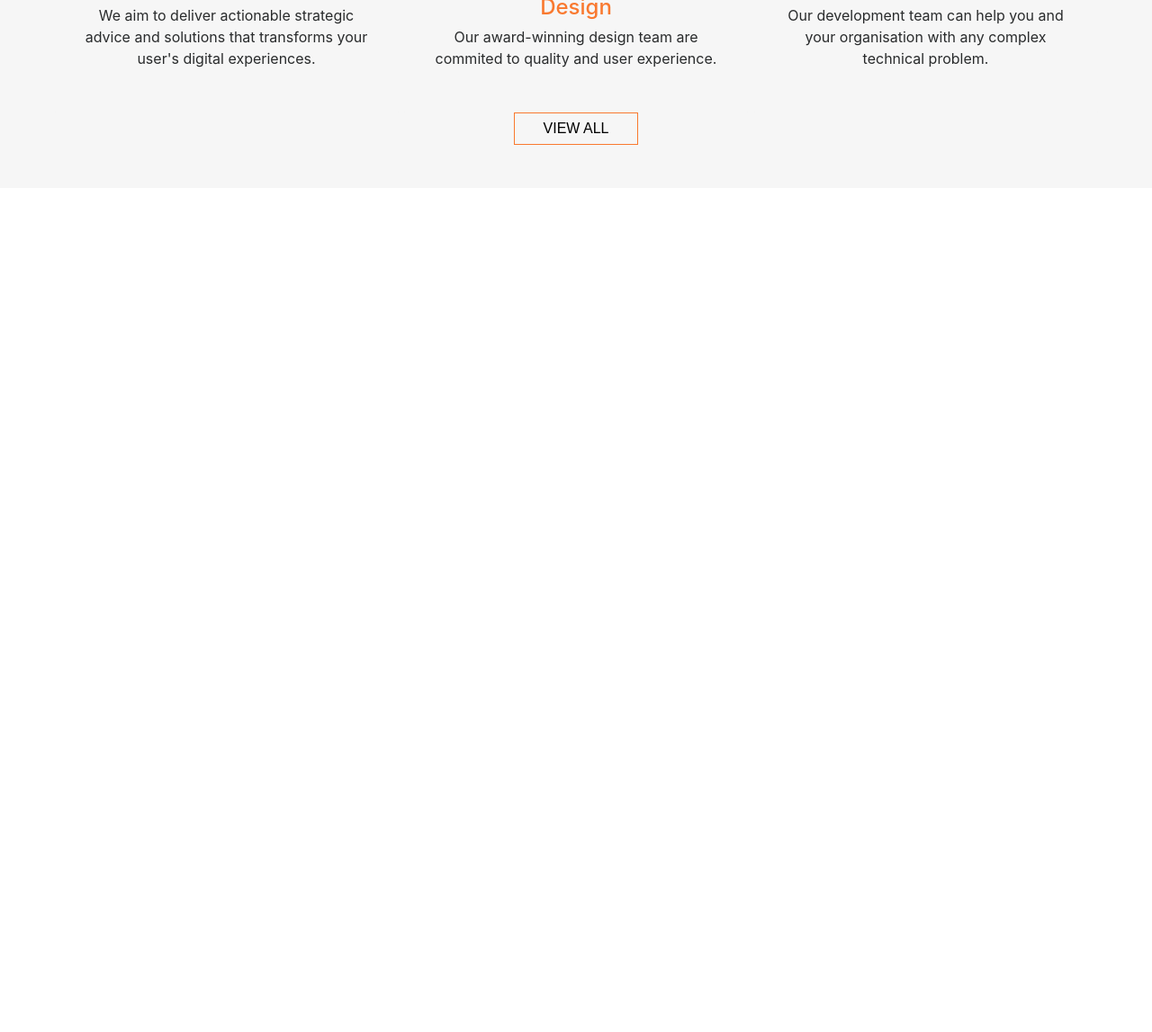
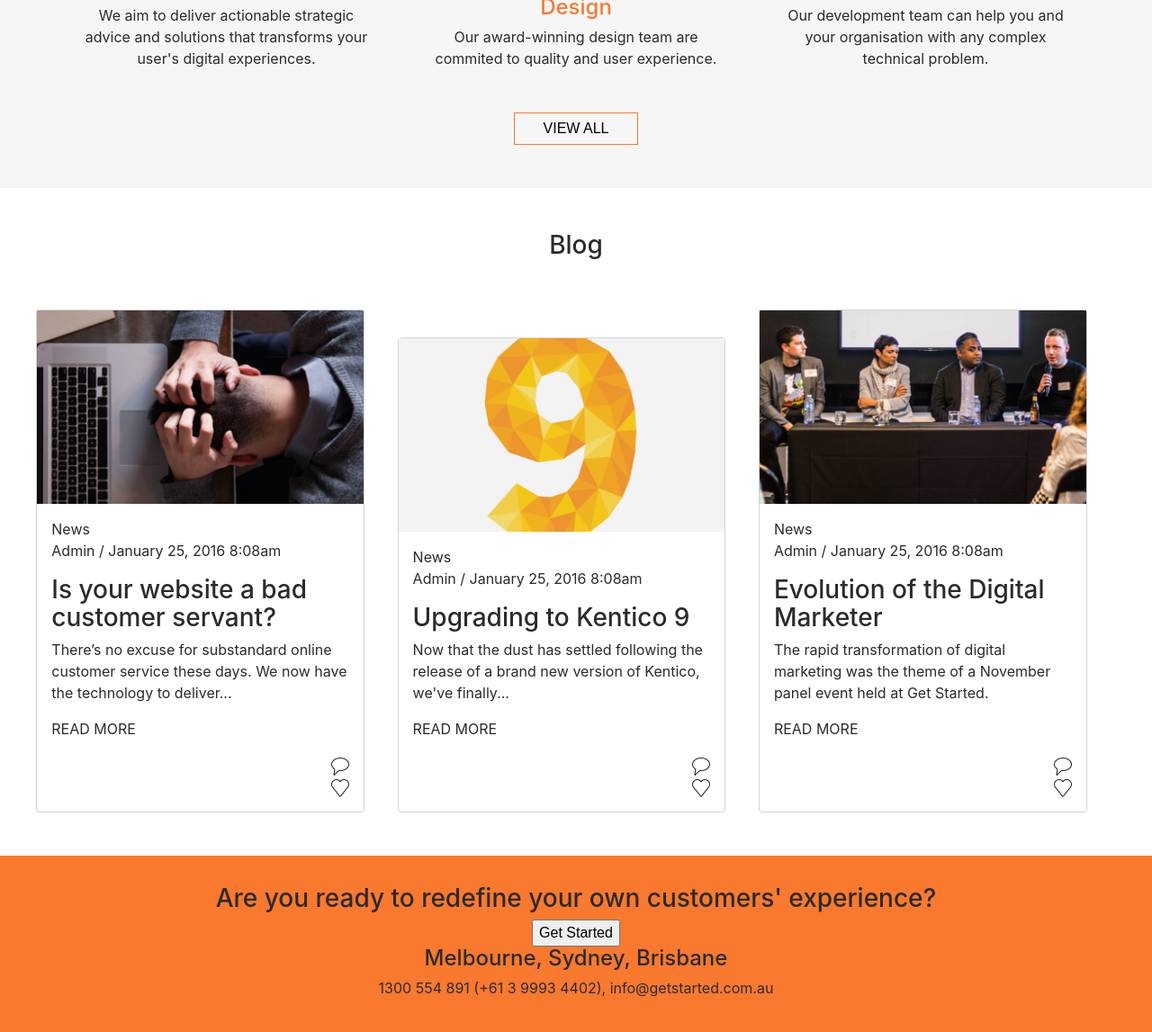
Before and after one commit to jasonpompon/gs_FED_test, a website: page index.html in a window 1280 px wide. Shown: the part 1011-2158 px from the top of the page at 90% size. Before the commit the page ends 1220 px from the top, so only its background shows below. Drawn offline with nearby package versions, Linux system fonts and the light colour scheme; a script that the page names is missing.

Commit message:
add blog and footer content and some styles

```diff
--- a/index.html
+++ b/index.html
@@ -73,7 +73,63 @@
     </div>
     <button>VIEW ALL</button>
   </section>
-  <footer></footer>
+  <section class="blog">
+    <h3>Blog</h3>
+    <br>
+    <br>
+    <div class="card">
+      <img id="blog-img" src="img/image.png" alt="">
+      <div class="blog-wrapper">
+        <div class="small-header">
+          <p>News<br><span>Admin / January 25, 2016 8:08am</span></p>
+        </div>
+        <h3>Is your website a bad customer servant?</h3>
+        <p>There’s no excuse for substandard online customer service these days. We now have the technology to deliver...</p>
+        <p>READ MORE</p>
+        <div class="comment">
+          <div><img src="img/icon-comments.png" alt=""></div>
+          <div><img src="img/icon-wishlist.png" alt=""></div>
+        </div>
+      </div>
+    </div>
+    <div class="card">
+      <img id="blog-img" src="img/image1.png" alt="">
+      <div class="blog-wrapper">
+        <div class="small-header">
+          <p>News<br><span>Admin / January 25, 2016 8:08am</span></p>
+        </div>
+        <h3>Upgrading to Kentico 9</h3>
+        <p>Now that the dust has settled following the release of a brand new version of Kentico, we've finally...</p>
+        <p>READ MORE</p>
+        <div class="comment">
+          <div><img src="img/icon-comments.png" alt=""></div>
+          <div><img src="img/icon-wishlist.png" alt=""></div>
+        </div>
+      </div>
+    </div>
+    <div class="card">
+      <img id="blog-img" src="img/image2.png" alt="">
+      <div class="blog-wrapper">
+        <div class="small-header">
+          <p>News<br><span>Admin / January 25, 2016 8:08am</span></p>
+        </div>
+        <h3>Evolution of the Digital Marketer</h3>
+        <p>The rapid transformation of digital marketing was the theme of a November panel event held at Get Started.</p>
+        <p>READ MORE</p>
+        <div class="comment">
+          <div><img src="img/icon-comments.png" alt=""></div>
+          <div><img src="img/icon-wishlist.png" alt=""></div>
+        </div>
+      </div>
+    </div>
+  </section>
+  <footer>
+    <h3>Are you ready to redefine your own customers' experience?</h3>
+    <button>Get Started</button>
+    <h4>Melbourne, Sydney, Brisbane</h4>
+    <p>1300 554 891 (+61 3 9993 4402), info@getstarted.com.au</p>
+    <p></p>
+  </footer>
   <script src="https://code.jquery.com/jquery-3.1.1.slim.min.js" integrity="sha384-A7FZj7v+d/sdmMqp/nOQwliLvUsJfDHW+k9Omg/a/EheAdgtzNs3hpfag6Ed950n" crossorigin="anonymous"></script>
   <script src="https://cdnjs.cloudflare.com/ajax/libs/tether/1.4.0/js/tether.min.js" integrity="sha384-DztdAPBWPRXSA/3eYEEUWrWCy7G5KFbe8fFjk5JAIxUYHKkDx6Qin1DkWx51bBrb" crossorigin="anonymous"></script>
   <script src="https://maxcdn.bootstrapcdn.com/bootstrap/4.0.0-alpha.6/js/bootstrap.min.js" integrity="sha384-vBWWzlZJ8ea9aCX4pEW3rVHjgjt7zpkNpZk+02D9phzyeVkE+jo0ieGizqPLForn" crossorigin="anonymous"></script>
--- a/style.scss
+++ b/style.scss
@@ -108,6 +108,42 @@ ul.topnav li.icon {display: none;}
   }
 }
 
+.blog {
+  padding: 3em 2em;
+
+  text-align: center;
+
+  .card {
+    margin-right: 2em;
+    border: 1px solid lightgrey;
+    width: 30%;
+    height: 100%;
+    text-align: left;
+    display: inline-block;
+
+    #blog-img {
+      width: 100%;
+    }
+
+    .comment {
+      text-align: right;
+      display: inline;
+    }
+
+    .blog-wrapper {
+      padding: 1em;
+    }
+
+  }
+
+}
+
+footer {
+  background-color: $third-color;
+  text-align: center;
+  padding: 2em;
+}
+
 
 /************ Media Queries **************/
 
@@ -152,5 +188,20 @@ ul.topnav li.icon {display: none;}
     display: block;
     text-align: left;
   }
+}
 
+@media (max-width: 767px) {
+    .services {
+      .card {
+        width: 100%;
+        display: block;
+      }
+    }
+
+    .blog {
+      .card {
+        width: 100%;
+        display: block;
+      }
+    }
 }
```
Also changed, not shown: css/style.css, img/icon-comments.png (added), img/icon-settings-1000.png (added), img/icon-wishlist.png (added), img/image.png (added), img/image1.png (added), img/image2.png (added).
